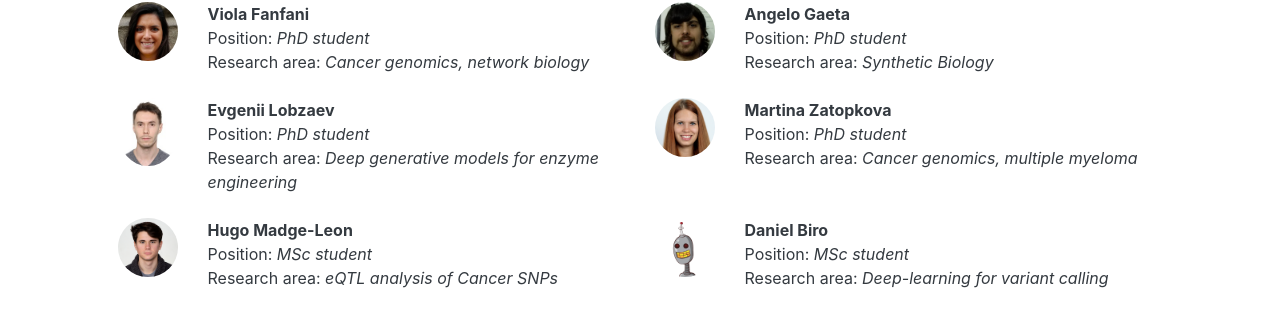
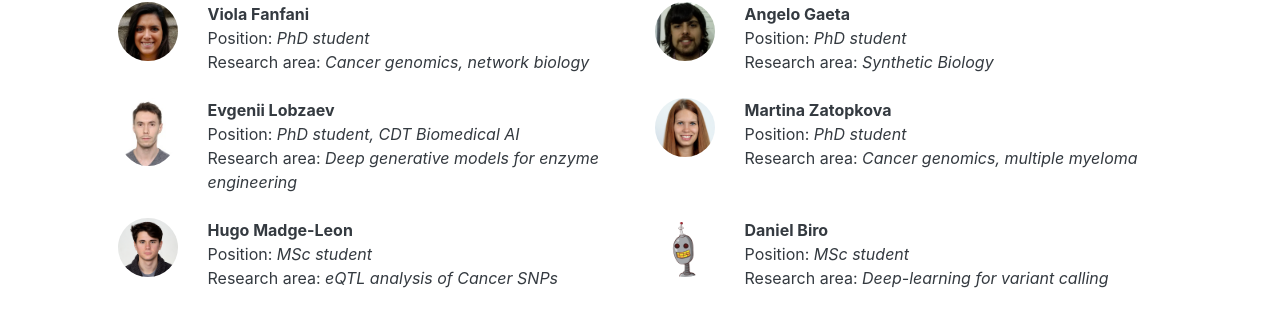
Before and after one commit to stracquadaniolab/stracquadaniolab.github.io, a Jekyll site: the page built from team.md, in a window 1280 px wide and 1068 px high. Shown: the part 520-837 px from the top of the window. Built offline with Jekyll 4.4.1, drawn with Linux system fonts in a browser that asks for light colours.

Commit message:
stable release, online optimised

```diff
--- a/_data/people.json
+++ b/_data/people.json
@@ -36,7 +36,7 @@
         "area": "Deep generative models for enzyme engineering",
         "pic": "/images/team-el.jpg",
         "page": "/people/elobzaev",
-        "role": "PhD student",
+        "role": "PhD student, CDT Biomedical AI",
         "affiliation": "Biomedical AI CDT, University of Edinburgh"
     },
     {
```
